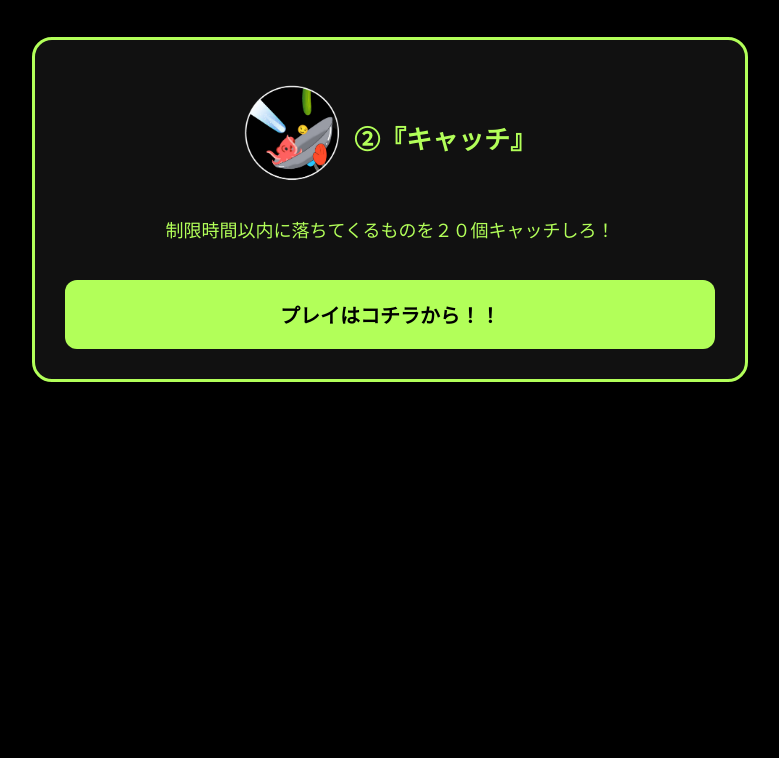
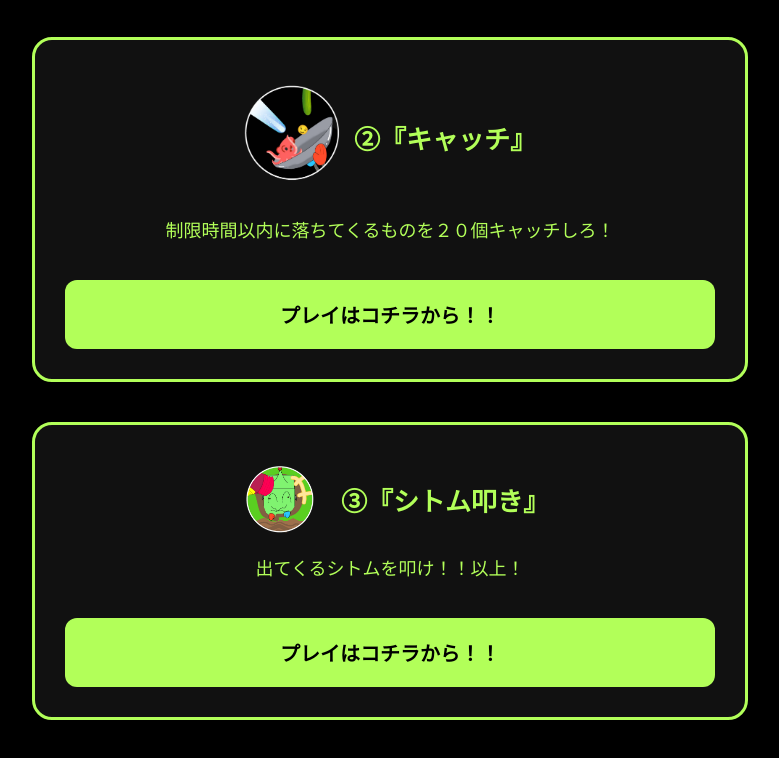
Before and after one commit to ffox211310-del/Platch-home-page-Version, a plain HTML site: page index.html in a window 1280 px wide. Shown: the part 896-1654 px from the top of the page, without its empty margins (250-1029 px from the left). Before the commit the page ends 1398 px from the top, so only its background shows below. Drawn offline with Linux system fonts and the light colour scheme.

Commit message:
Update index.html

```diff
--- a/index.html
+++ b/index.html
@@ -47,6 +47,19 @@
       </button>
     </div>
 
+      <div class="game-card">
+      <div class="title-row">
+        <img src="Mogura.png" class="game-icon">
+        <h3>③『シトム叩き』</h3>
+      </div>
+
+      <p>出てくるシトムを叩け！！以上！</p>
+
+      <button onclick="goGame('#')">
+        プレイはコチラから！！
+      </button>
+    </div>
+
   </div>
 
   <script src="script.js"></script>
```
